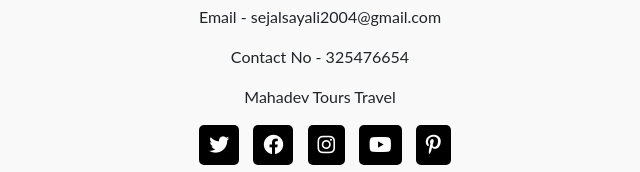
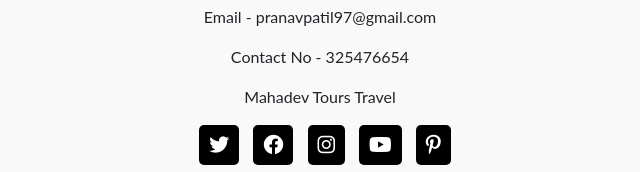
Before and after one commit to pranavpatil0097/portfolio, a plain HTML site: page index.html in a window 1280 px wide. Shown: the part 4230-4402 px from the top of the page, 320-960 px from the left. Drawn offline with nearby package versions, Linux system fonts and the light colour scheme.

Commit message:
Update index.html

```diff
--- a/index.html
+++ b/index.html
@@ -316,7 +316,7 @@
     </section>
     <footer id="footer">
       <h1><span>T</span>ravel</h1>
-      <p> Email - sejalsayali2004@gmail.com</p>
+      <p> Email - pranavpatil97@gmail.com</p>
       <p>Contact No - 325476654</p>
       <p>Mahadev Tours Travel</p>
       <div class="social-links">
```
